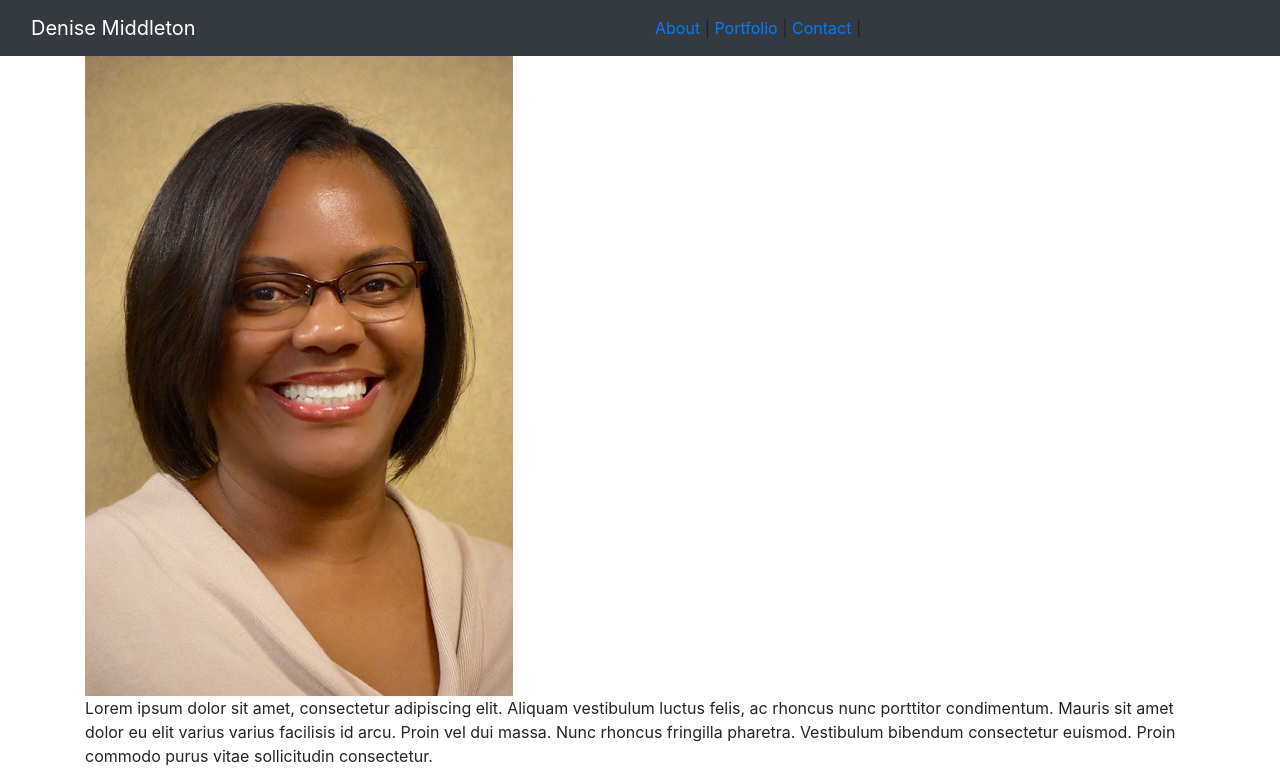
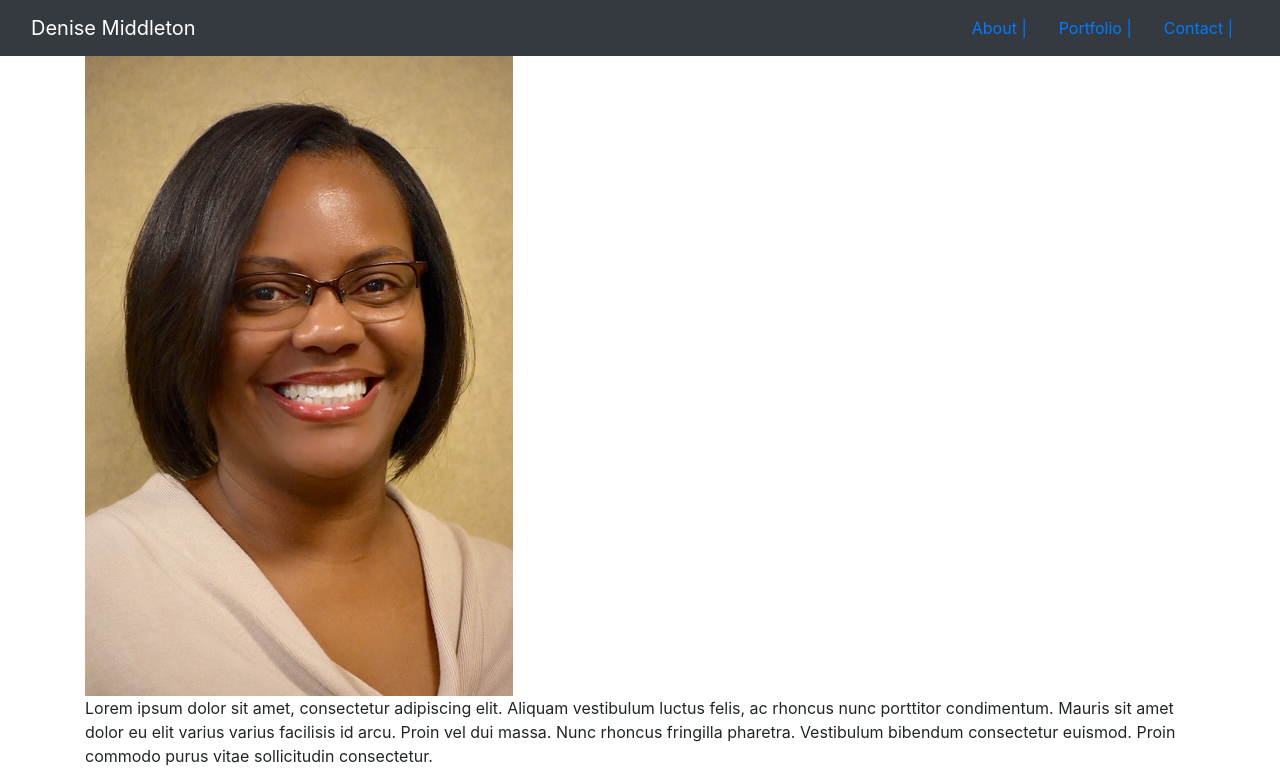
Before and after one commit to demiddleton/Bootstrap-Portfolio, a plain HTML site: page index.html in a window 1280 px wide. Shown: the top 781 px of the page. Drawn offline with nearby package versions, Linux system fonts and the light colour scheme.

Commit message:
added list items to the navbar on all 3 pages

```diff
--- a/index.html
+++ b/index.html
@@ -24,9 +24,18 @@
             </div>
             <!--Nav column 2 of 2-->
             <div class="col-md-6">
-                <a href="index.html">About</a> |
-                <a href="portfolio.html">Portfolio</a> |
-                <a href="contact.html">Contact</a> |
+                <ul class="nav justify-content-end">
+
+                    <li class="nav-item">
+                        <a class="nav-link active" href="index.html">About |</a>
+                    </li>
+                    <li class="nav-item">
+                        <a class="nav-link active" href="portfolio.html">Portfolio |</a>
+                    </li>
+                    <li class="nav-item">
+                        <a class="nav-link active" href="contact.html">Contact |</a>
+                    </li>
+                </ul>
 
             </div>
         </nav>
```
Also changed, not shown: contact.html (+11 -3 lines), portfolio.html (+12 -3 lines).
